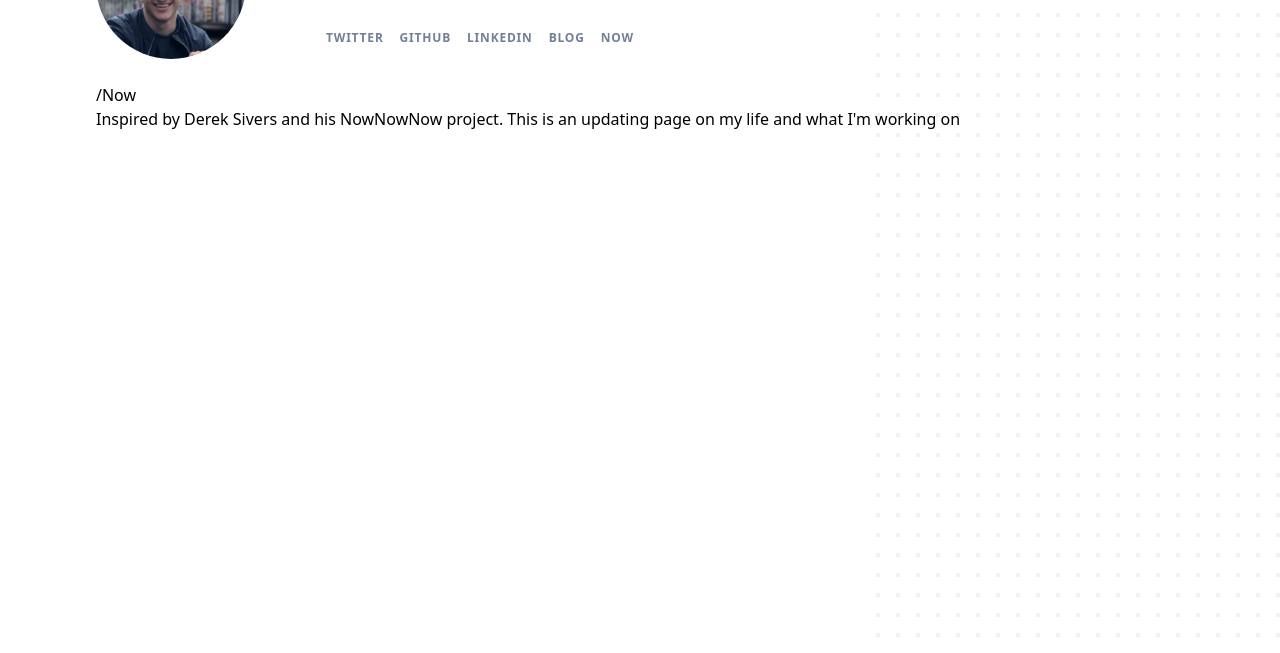
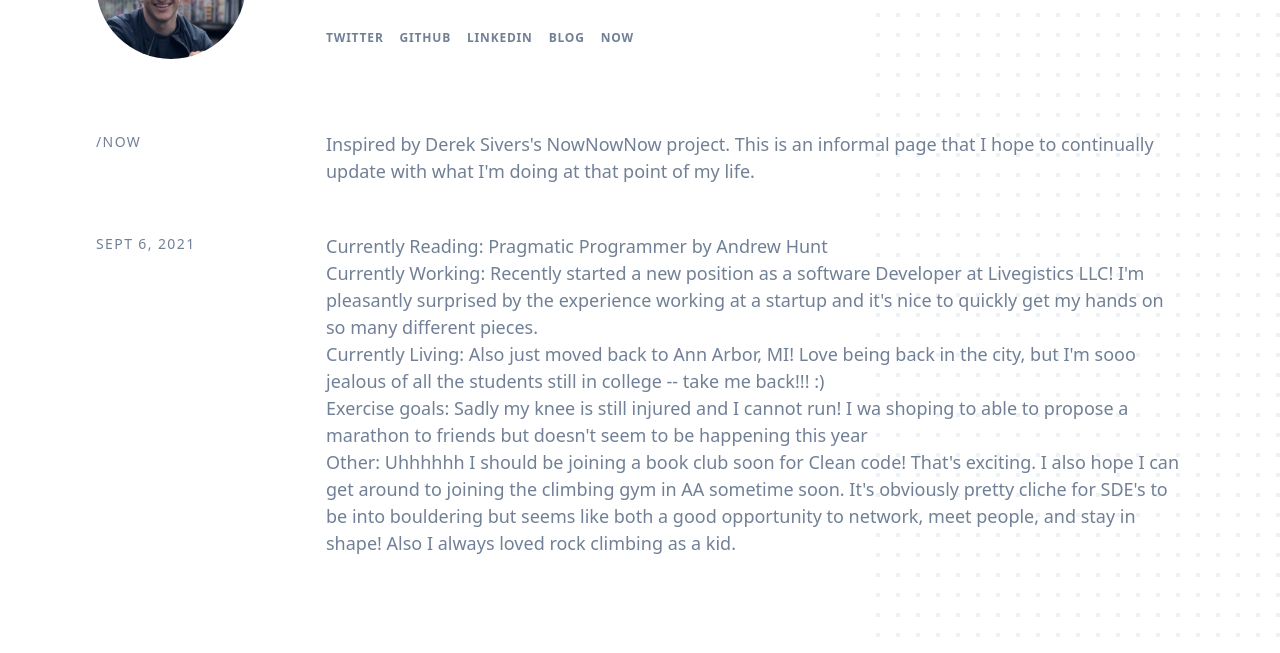
Before and after one commit to FlanaganSe/personal-portfolio-site, a Gatsby site: page /now in a window 1280 px wide. Shown: the part 187-840 px from the top of the page. Before the commit the page ends 800 px from the top, so only its background shows below. Built offline with nearby package versions, Linux system fonts and the light colour scheme; Gatsby itself is replaced by a stand-in of ours.

Commit message:
Adding additional content

```diff
--- a/gatsby-config.js
+++ b/gatsby-config.js
@@ -15,8 +15,7 @@ module.exports = {
     // Optional: LinkedIn account URL
     linkedin: `https://www.linkedin.com/in/sean-flanagan-b25271b1/`,
     // Content of the About Me section
-    about: `I spent most of the past four years building Laptologist LLC before falling for the analytical side of software engineering.
-    I can now be found building new projects and excitedly absorbing and learning as much as I can about software development. In my free time I love playing chess, exploring new technology, distance running, and skiing / snowboarding!`,
+    about: `Optimist with an entrepreneurial spirit. Founded and built Laptologist LLC, a product research company. Now working for Livegistics, a startup in Detroit MI. In my free time I love playing chess, exploring new technology, distance running, and skiing / snowboarding!`,
     // Optional: List your projects, they must have `name` and `description`. `link` is optional.
     projects: [
       {
@@ -43,29 +42,26 @@ module.exports = {
       {
         name: 'Livegistics',
         description: 'Software Developer, August 2020 - Present',
+        link: 'https://livegistics.com',
       },
       {
         name: 'Laptologist LLC',
         description: 'Founder, WordPress Dev, December 2016 - May 2020',
         link: 'https://laptologist.com',
       },
-      {
-        name: 'UM Computer Showcase',
-        description: 'Tech and Sales Consultant',
-      },
     ],
     // Optional: List your skills, they must have `name` and `description`.
-    skills: [
-      {
-        name: 'Languages & Frameworks',
-        description:
-          'JavaScript (ES6+), TypeScript, Python, ReactJS, Node.js, Express.js',
-      },
-      {
-        name: 'Technologies',
-        description: 'MongoDB, PostgresQL, Google Firebase, Git, Adobe XD',
-      },
-    ],
+    // skills: [
+    //   {
+    //     name: 'Languages & Frameworks',
+    //     description:
+    //       'JavaScript (ES6+), TypeScript, Python, ReactJS, Node.js, Express.js',
+    //   },
+    //   {
+    //     name: 'Technologies',
+    //     description: 'MongoDB, PostgresQL, Google Firebase, Git, Adobe XD',
+    //   },
+    // ],
   },
   plugins: [
     `gatsby-plugin-react-helmet`,
--- /dev/null
+++ b/src/components/now/index.jsx
@@ -0,0 +1,25 @@
+import React from 'react';
+
+import Section from '../section';
+
+const NowPosts = ({ posts }) => {
+  return (
+    <>
+      <Section title="/Now">
+        <h1>Inspired by <a href="https://sive.rs/">Derek Sivers</a>'s <a href="https://nownownow.com/">NowNowNow</a> project. This is an informal page that I hope to continually update with what I'm doing at that point of my life.</h1>
+      </Section>
+      <Section title="Sept 6, 2021">
+        <ul>
+          <li>Currently Reading: Pragmatic Programmer by Andrew Hunt</li>
+          <li>Currently Working: Recently started a new position as a software Developer at Livegistics LLC! I'm pleasantly surprised by the experience working at a startup and it's nice to quickly get my hands on so many different pieces.</li>
+          <li>Currently Living: Also just moved back to Ann Arbor, MI! Love being back in the city, but I'm sooo jealous of all the students still in college -- take me back!!! :)</li>
+
+          <li>Exercise goals: Sadly my knee is still injured and I cannot run! I wa shoping to able to propose a marathon to friends but doesn't seem to be happening this year</li>
+          <li>Other: Uhhhhhh I should be joining a book club soon for Clean code! That's exciting. I also hope I can get around to joining the climbing gym in AA sometime soon. It's obviously pretty cliche for SDE's to be into bouldering but seems like both a good opportunity to network, meet people, and stay in shape! Also I always loved rock climbing as a kid.</li>
+        </ul>
+      </Section>
+    </>
+  );
+};
+
+export default NowPosts;
--- a/src/components/seo/index.jsx
+++ b/src/components/seo/index.jsx
@@ -17,6 +17,7 @@ const SEO = ({ description, lang, meta, title }) => {
       }
     `
   );
+  console.log(SEO);
 
   const metaDescription = description || site.siteMetadata.description;
   const defaultTitle = site.siteMetadata?.title;
--- a/src/pages/index.jsx
+++ b/src/pages/index.jsx
@@ -26,8 +26,8 @@ const Index = ({ data }) => {
       <SEO />
       <Header metadata={data.site.siteMetadata} noBlog={noBlog} />
       {about && <SectionAbout about={about} />}
+      {!noBlog && <SectionBlog posts={posts} />}
       {projects && projects.length && <SectionProjects projects={projects} />}
-      {!noBlog && <SectionBlog posts={posts} />}
       {experience && experience.length && (
         <SectionExperience experience={experience} />
       )}
--- a/src/pages/now.jsx
+++ b/src/pages/now.jsx
@@ -1,26 +1,23 @@
 import { graphql } from 'gatsby';
 import React from 'react';
-
 import Header from '../components/header';
 import Layout from '../components/layout';
 import SEO from '../components/seo';
+import Now from "../components/now";
 
-const Index = ({ data }) => {
+const NowNowNow = ({ data }) => {
 
 
   return (
     <Layout>
       <SEO title="Now" />
       <Header metadata={data.site.siteMetadata} />
-      <h1>/Now</h1>
-      <h2>Inspired by Derek Sivers and his NowNowNow project. This is an updating page on my life and what I'm working on</h2>
-
-
+      <Now />
     </Layout>
   );
 };
 
-export default Index;
+export default NowNowNow;
 
 export const pageQuery = graphql`
   query {
```
